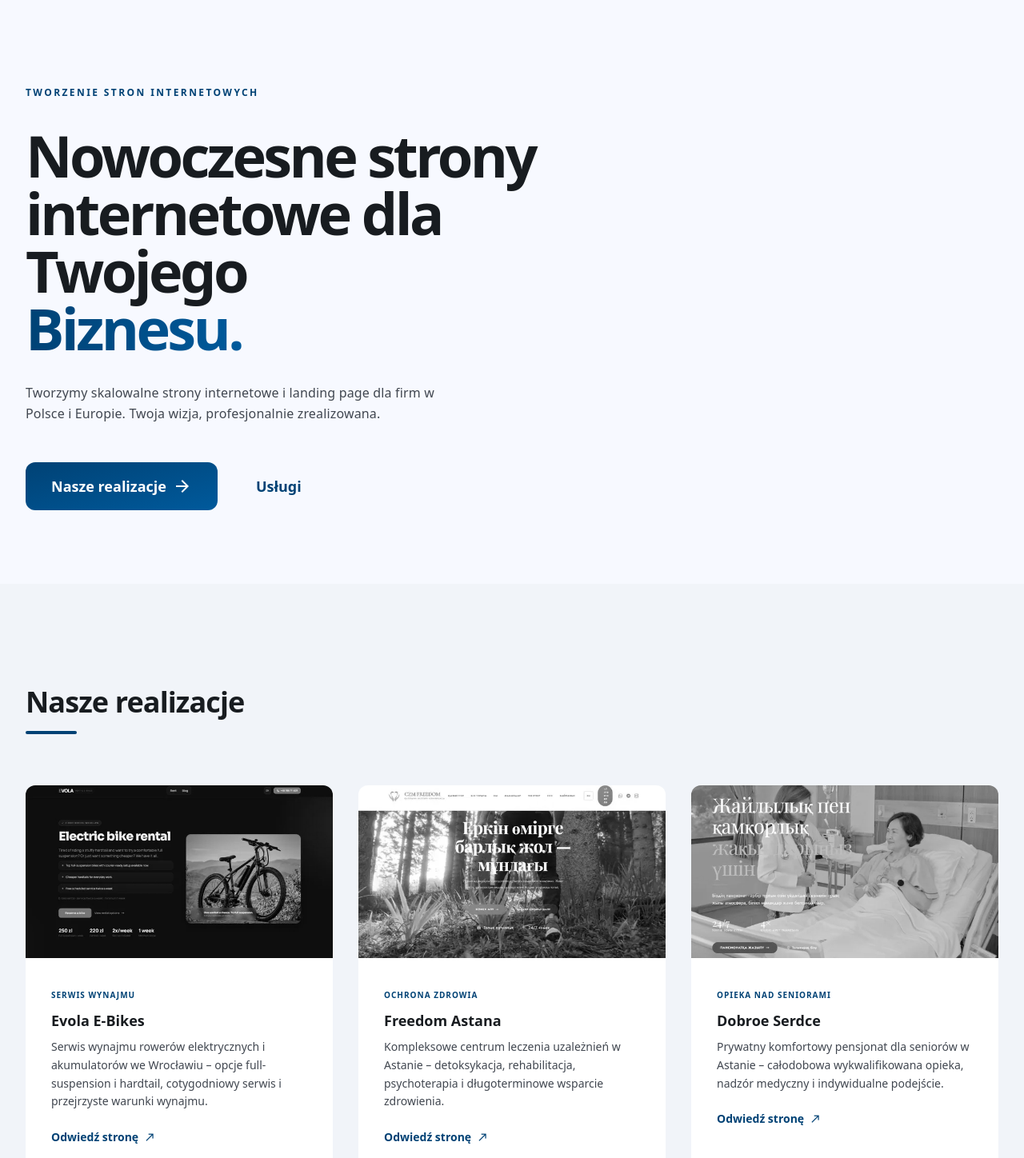
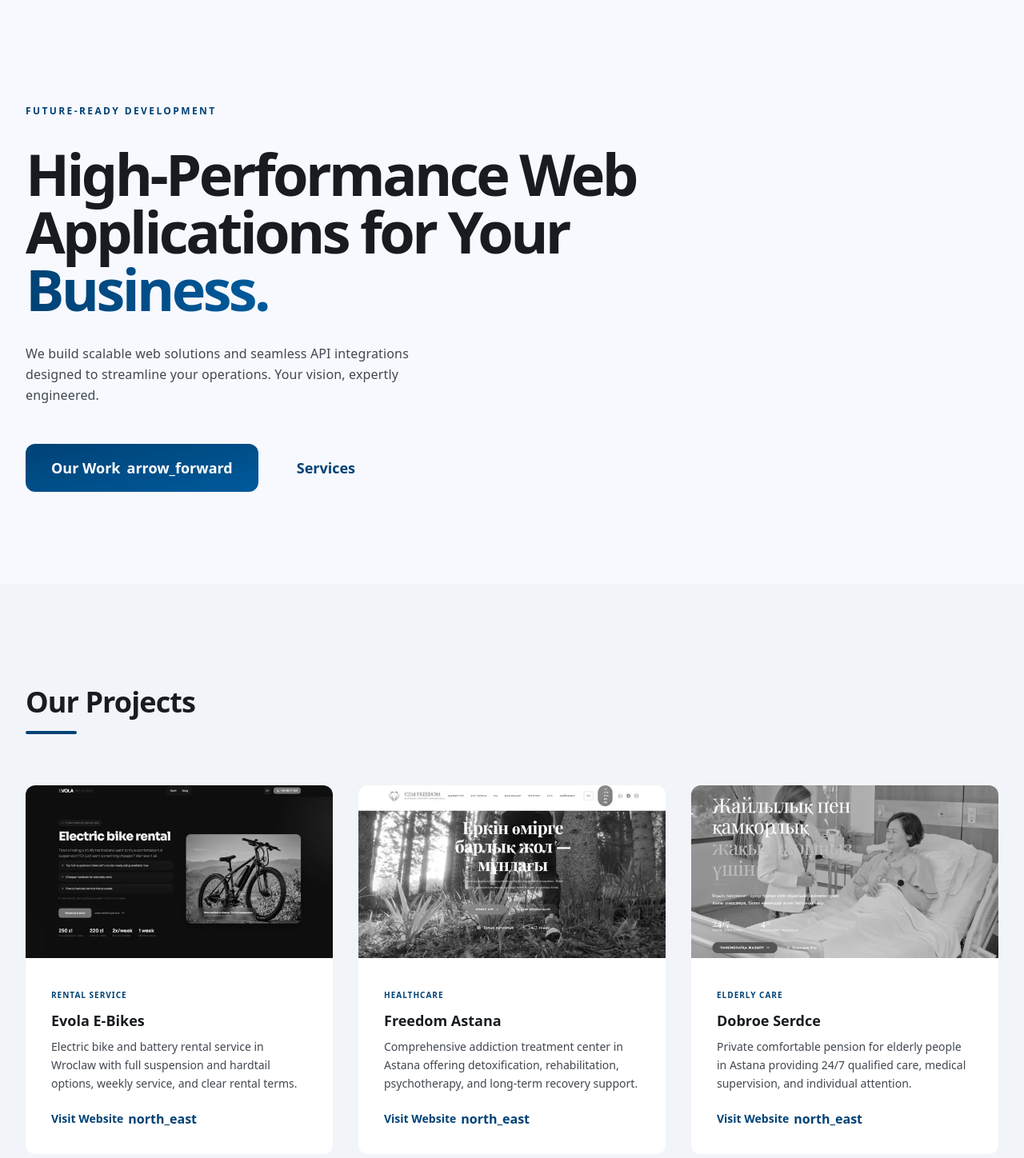
Before and after one commit to AndriiKozlovskyi/evola_tech, a Nuxt app in the folder nuxt-app/: page / in a window 1280 px wide. Shown: the part 62-1510 px from the top of the page at 80% size. Built offline with nearby package versions, Linux system fonts and the light colour scheme.

Commit message:
feat: optimize i18n configuration and enhance SEO metadata for improved localization and search visibility

```diff
--- a/nuxt-app/nuxt.config.ts
+++ b/nuxt-app/nuxt.config.ts
@@ -8,94 +8,52 @@ export default defineNuxtConfig({
     '@nuxtjs/i18n',
   ],
 
-  // Tailwind CSS
-  tailwindcss: {},
-
-  // i18n Configuration
+  // 🌍 i18n (оптимизировано)
   i18n: {
     locales: [
-      { code: 'pl', iso: 'pl-PL', name: 'Polski', dir: 'ltr', file: 'pl.json' },
-      { code: 'en', iso: 'en-US', name: 'English', dir: 'ltr', file: 'en.json' },
-      { code: 'de', iso: 'de-DE', name: 'Deutsch', dir: 'ltr', file: 'de.json' },
-      { code: 'ru', iso: 'ru-RU', name: 'Русский', dir: 'ltr', file: 'ru.json' },
+      { code: 'en', iso: 'en-US', file: 'en.json', name: 'English' },
+      { code: 'pl', iso: 'pl-PL', file: 'pl.json', name: 'Polski' },
+      { code: 'de', iso: 'de-DE', file: 'de.json', name: 'Deutsch' },
+      { code: 'ru', iso: 'ru-RU', file: 'ru.json', name: 'Русский' },
     ],
+    defaultLocale: 'en', // ✅ теперь английский основной
+    strategy: 'prefix_except_default',
     lazy: true,
     langDir: 'locales',
-    restructureDir: '',
-    defaultLocale: 'pl',
-    strategy: 'prefix_except_default',
     detectBrowserLanguage: false,
     vueI18n: './i18n.config.ts',
-    bundle: {
-      compositionOnly: true,
-      runtimeOnly: false,
-    },
-    compilation: {
-      strictMessage: false,
-    },
   },
 
-  // Development server
-  devServer: {
-    https: false,  // Set to false to use HTTP. Enable HTTPS after mkcert setup if needed.
-  },
-
-  // App configuration
   app: {
     head: {
-      title: 'EvolaTech - Tworzenie stron internetowych i landing page',
-      titleTemplate: '%s | EvolaTech',
+      titleTemplate: '%s | EvolaTec',
       meta: [
         { charset: 'utf-8' },
         { name: 'viewport', content: 'width=device-width, initial-scale=1' },
-        { name: 'description', content: 'Profesjonalne tworzenie stron internetowych, landing page i e-commerce. Web development, SEO, Google Ads, Meta Ads.' },
-        { name: 'theme-color', content: '#0066B8' },
+
+        // ✅ лучше сделать общий EN
+        { name: 'description', content: 'Web development, SEO and advertising services. We build websites that bring clients.' },
+
         { name: 'robots', content: 'index, follow' },
-        { name: 'googlebot', content: 'index, follow' },
-        { name: 'author', content: 'EvolaTech' },
-        { name: 'copyright', content: 'EvolaTech 2024-2026' },
-        { name: 'language', content: 'Polish' },
-        // Open Graph tags
+
+        // Open Graph
         { property: 'og:type', content: 'website' },
-        { property: 'og:site_name', content: 'EvolaTech' },
-        { property: 'og:title', content: 'EvolaTech - Tworzenie stron internetowych i landing page' },
-        { property: 'og:description', content: 'Profesjonalne tworzenie stron internetowych, landing page i e-commerce. Web development, SEO, Google Ads, Meta Ads.' },
-        { property: 'og:url', content: 'https://evola-tec.com' },
+        { property: 'og:site_name', content: 'EvolaTec' },
         { property: 'og:image', content: 'https://evola-tec.com/images/about/team.jpg' },
-        { property: 'og:image:secure_url', content: 'https://evola-tec.com/images/about/team.jpg' },
-        { property: 'og:image:type', content: 'image/jpeg' },
-        { property: 'og:image:width', content: '1200' },
-        { property: 'og:image:height', content: '630' },
-        { property: 'og:image:alt', content: 'EvolaTec web development team' },
-        // Twitter Card tags
+
+        // Twitter
         { name: 'twitter:card', content: 'summary_large_image' },
-        { name: 'twitter:site', content: '@evola_tech' },
-        { name: 'twitter:creator', content: '@evola_tech' },
-        { name: 'twitter:title', content: 'EvolaTec - Tworzenie stron internetowych i landing page' },
-        { name: 'twitter:description', content: 'Profesjonalne tworzenie stron internetowych, landing page i e-commerce.' },
-        { name: 'twitter:image', content: 'https://evola-tec.com/images/about/team.jpg' },
-        // Additional SEO tags
-        { name: 'revisit-after', content: '7 days' },
-        { httpEquiv: 'X-UA-Compatible', content: 'IE=edge' },
       ],
+
       link: [
-        { rel: 'icon', type: 'image/svg+xml', href: '/favicon.svg' },
-        { rel: 'icon', type: 'image/x-icon', href: '/favicon.ico' },
-        { rel: 'sitemap', type: 'application/xml', href: '/sitemap.xml' },
+        { rel: 'icon', href: '/favicon.ico' },
         { rel: 'canonical', href: 'https://evola-tec.com' },
-        // Preconnect for external resources
+
+        // ⚡ производительность
         { rel: 'preconnect', href: 'https://fonts.googleapis.com' },
         { rel: 'preconnect', href: 'https://fonts.gstatic.com', crossorigin: '' },
-        { rel: 'dns-prefetch', href: 'https://www.google.com' },
-        // Non-blocking Inter font (body text)
-        { rel: 'preload', as: 'style', href: 'https://fonts.googleapis.com/css2?family=Inter:wght@400;500;600;700&display=swap' },
-        { rel: 'stylesheet', href: 'https://fonts.googleapis.com/css2?family=Inter:wght@400;500;600;700&display=swap', media: 'print', onload: "this.media='all'" },
-        // Non-blocking Material Symbols (icons) — display=swap to satisfy font-display audit
-        { rel: 'preload', as: 'style', href: 'https://fonts.googleapis.com/css2?family=Material+Symbols+Outlined:opsz,wght,FILL@24,400,0..1&display=swap' },
-        { rel: 'stylesheet', href: 'https://fonts.googleapis.com/css2?family=Material+Symbols+Outlined:opsz,wght,FILL@24,400,0..1&display=swap', media: 'print', onload: "this.media='all'" },
-      ],
-      noscript: [
-        { innerHTML: '<link rel="stylesheet" href="https://fonts.googleapis.com/css2?family=Inter:wght@400;500;600;700&display=swap"><link rel="stylesheet" href="https://fonts.googleapis.com/css2?family=Material+Symbols+Outlined:opsz,wght,FILL@24,400,0..1&display=swap">' },
+
+        { rel: 'stylesheet', href: 'https://fonts.googleapis.com/css2?family=Inter:wght@400;600;700&display=swap' },
       ],
     },
   },
@@ -103,25 +61,16 @@ export default defineNuxtConfig({
   nitro: {
     preset: 'static',
     prerender: {
-      // Seed the default locale root plus localized pages; crawlLinks discovers the rest.
-      routes: ['/', '/en', '/de', '/ru'],
+      routes: ['/', '/pl', '/de', '/ru'],
       crawlLinks: true,
     },
   },
 
-  // Runtimes
   routeRules: {
     '/**': { cache: { maxAge: 60 * 10 } },
   },
 
-  // Auto imports
-  imports: {
-    autoImport: true,
-  },
-
   experimental: {
-    appManifest: process.env.NODE_ENV === 'production',
     payloadExtraction: true,
-    componentIslands: false,
   },
 })
--- a/nuxt-app/pages/index.vue
+++ b/nuxt-app/pages/index.vue
@@ -292,81 +292,162 @@ import { computed } from 'vue'
 
 const { t, locale } = useI18n()
 const { projects } = useProjects()
+
 const contactEmail = 'team@evola-tec.com'
 const contactPhoneRaw = '+48789711631'
 
+// ✅ правильный URL под язык
 const absoluteLocaleRoot = computed(() => {
-  return locale.value === 'pl' ? 'https://evola-tec.com/' : `https://evola-tec.com/${locale.value}/`
+  return locale.value === 'en'
+    ? 'https://evola-tec.com/'
+    : `https://evola-tec.com/${locale.value}/`
 })
 
 definePageMeta({ layout: 'default' })
 
+// ✅ SEO meta
 useSeoMeta({
   title: () => t('seo.home.title'),
   ogTitle: () => t('seo.home.title'),
+
   description: () => t('seo.home.description'),
   ogDescription: () => t('seo.home.description'),
+
   keywords: () => t('seo.home.keywords'),
+
   ogUrl: () => absoluteLocaleRoot.value,
   ogImage: 'https://evola-tec.com/images/about/team.jpg',
   ogImageWidth: 1200,
   ogImageHeight: 630,
   ogImageAlt: 'EvolaTec web development team',
+
   ogType: 'website',
-  ogSiteName: 'EvolaTech',
+  ogSiteName: 'EvolaTec',
+
   twitterCard: 'summary_large_image',
   twitterTitle: () => t('seo.home.title'),
   twitterDescription: () => t('seo.home.description'),
   twitterImage: 'https://evola-tec.com/images/about/team.jpg',
-  twitterCreator: '@evola_tech',
-  twitterSite: '@evola_tech',
+  twitterCreator: '@evola_tec',
+  twitterSite: '@evola_tec',
 })
 
+// ✅ HEAD
 useHead({
   title: () => t('seo.home.title'),
+
   link: [
-    { rel: 'canonical', href: () => absoluteLocaleRoot.value },
-    { rel: 'alternate', hreflang: 'pl', href: 'https://evola-tec.com/' },
-    { rel: 'alternate', hreflang: 'en', href: 'https://evola-tec.com/en/' },
-    { rel: 'alternate', hreflang: 'de', href: 'https://evola-tec.com/de/' },
-    { rel: 'alternate', hreflang: 'ru', href: 'https://evola-tec.com/ru/' },
-    { rel: 'alternate', hreflang: 'x-default', href: 'https://evola-tec.com/' },
+    // canonical
+    {
+      rel: 'canonical',
+      href: () => absoluteLocaleRoot.value,
+    },
+
+    // hreflang (исправлено)
+    {
+      rel: 'alternate',
+      hreflang: 'en',
+      href: 'https://evola-tec.com/',
+    },
+    {
+      rel: 'alternate',
+      hreflang: 'pl',
+      href: 'https://evola-tec.com/pl/',
+    },
+    {
+      rel: 'alternate',
+      hreflang: 'de',
+      href: 'https://evola-tec.com/de/',
+    },
+    {
+      rel: 'alternate',
+      hreflang: 'ru',
+      href: 'https://evola-tec.com/ru/',
+    },
+    {
+      rel: 'alternate',
+      hreflang: 'x-default',
+      href: 'https://evola-tec.com/',
+    },
   ],
-  meta: [
-    { name: 'language', content: () => locale.value },
-  ],
-  script: [{
+
+  script: [
+    {
       type: 'application/ld+json',
       innerHTML: JSON.stringify({
         '@context': 'https://schema.org',
         '@type': 'ProfessionalService',
-      name: 'EvolaTech',
-      url: 'https://evola-tec.com',
+
+        name: 'EvolaTec',
+        url: absoluteLocaleRoot.value,
+        inLanguage: locale.value,
+
         logo: 'https://evola-tec.com/favicon.svg',
-      telephone: '+48-789-711-631',
-      email: 'team@evola-tec.com',
+        image: 'https://evola-tec.com/images/about/team.jpg',
+
+        telephone: contactPhoneRaw,
+        email: contactEmail,
+
         priceRange: '€€',
-      address: { '@type': 'PostalAddress', addressCountry: 'PL' },
-      serviceArea: { '@type': 'GeoShape', name: 'Poland, Europe' },
+
+        address: {
+          '@type': 'PostalAddress',
+          addressCountry: 'PL',
+        },
+
+        areaServed: [
+          { '@type': 'Country', name: 'Poland' },
+          { '@type': 'Country', name: 'Germany' },
+          { '@type': 'Country', name: 'Europe' },
+        ],
+
         availableLanguage: ['Polish', 'English', 'German', 'Russian'],
-      description: 'Tworzenie nowoczesnych stron internetowych i landing page dla firm. Web development, SEO, Google Ads, Meta Ads.',
+
+        description: t('seo.home.description'),
+
         hasOfferCatalog: {
           '@type': 'OfferCatalog',
           name: 'Web Services',
           itemListElement: [
-          { '@type': 'Offer', itemOffered: { '@type': 'Service', name: 'Tworzenie stron internetowych' } },
-          { '@type': 'Offer', itemOffered: { '@type': 'Service', name: 'Landing page dla firmy' } },
-          { '@type': 'Offer', itemOffered: { '@type': 'Service', name: 'SEO i pozycjonowanie' } },
-          { '@type': 'Offer', itemOffered: { '@type': 'Service', name: 'Google Ads i Meta Ads' } },
+            {
+              '@type': 'Offer',
+              itemOffered: {
+                '@type': 'Service',
+                name: 'Web development',
+              },
+            },
+            {
+              '@type': 'Offer',
+              itemOffered: {
+                '@type': 'Service',
+                name: 'Landing page development',
+              },
+            },
+            {
+              '@type': 'Offer',
+              itemOffered: {
+                '@type': 'Service',
+                name: 'SEO optimization',
+              },
+            },
+            {
+              '@type': 'Offer',
+              itemOffered: {
+                '@type': 'Service',
+                name: 'Google Ads and Meta Ads',
+              },
+            },
           ],
         },
+
         sameAs: [
-        'https://www.facebook.com/evola_tech',
-        'https://www.linkedin.com/company/evola-tech',
-        'https://twitter.com/evola_tech',
+          'https://www.facebook.com/evola_tec',
+          'https://www.linkedin.com/company/evola-tec',
+          'https://twitter.com/evola_tec',
         ],
       }),
-  }],
+    },
+  ],
 })
 </script>
 
```
Lines whose indentation alone changed are shown as unchanged.
